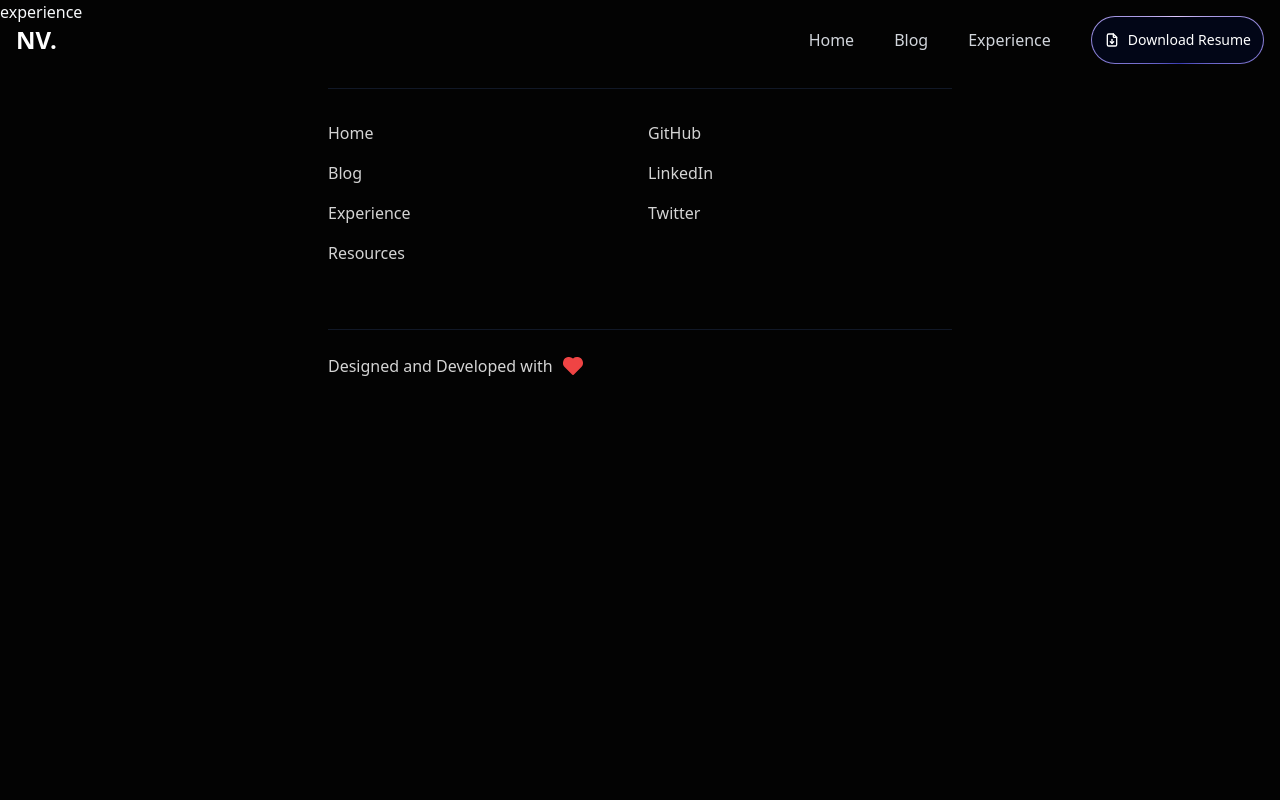
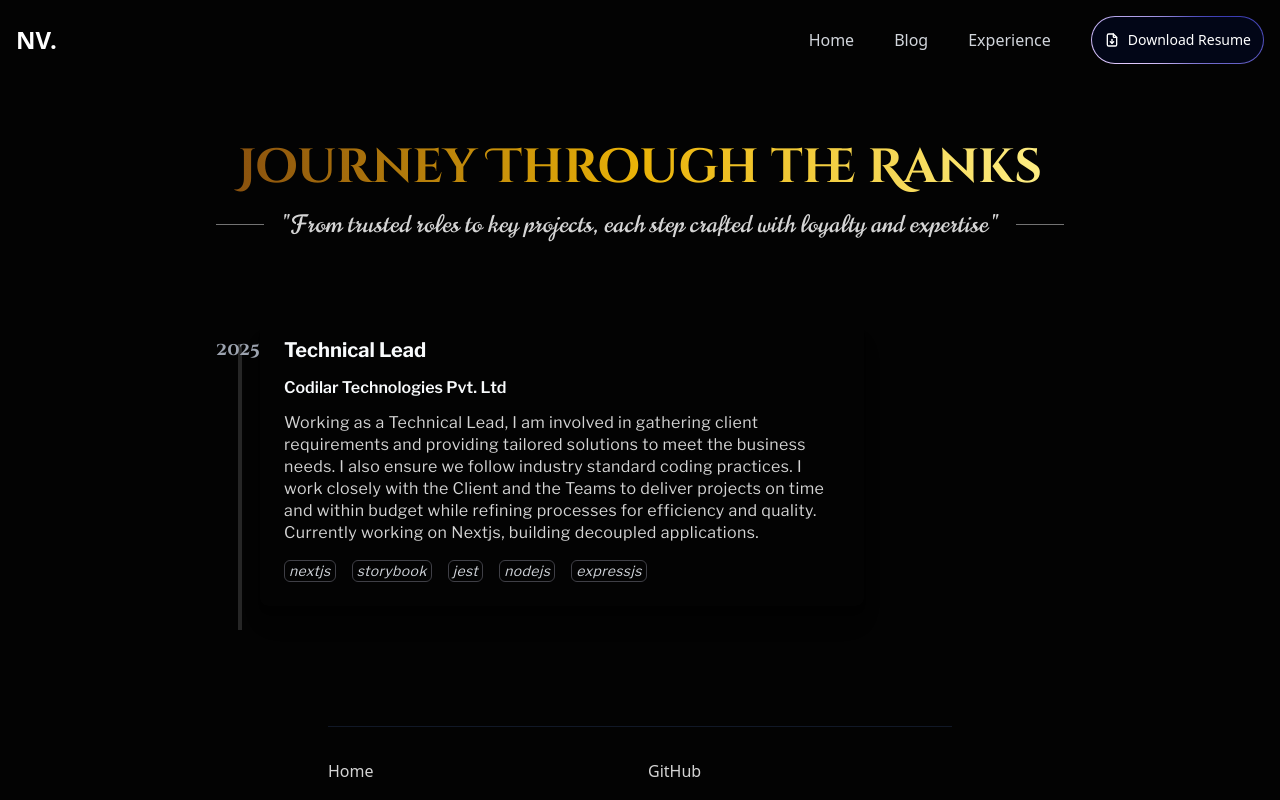
Before and after one commit to NavaneethVijay/godfolio, a Next.js app: page /experience in a window 1280 px wide. Shown: the top 800 px of the page. Built offline with nearby package versions, Linux system fonts and the light colour scheme.

Commit message:
fixed font sizes and updated experience page

```diff
--- a/src/components/parsedContent.tsx
+++ b/src/components/parsedContent.tsx
@@ -32,7 +32,7 @@ export default function parsedContent(content: Document) {
             {({ className, style, tokens, getLineProps, getTokenProps }) => (
               <pre
                 suppressHydrationWarning
-                className={`${className} p-4 rounded-lg overflow-x-auto`}
+                className={`${className} p-4 rounded-lg overflow-x-auto text-sm md:text-base`}
                 style={style}
               >
                 {tokens.map((line, i) => (
--- a/src/components/project/Experience.tsx
+++ b/src/components/project/Experience.tsx
@@ -58,7 +58,7 @@ export function Experience() {
       <h3 className="font-semibold mb-2 font-libreFranklint">{title}</h3>
       <ul className="list-disc pl-5 ">
         {skills.map((skill, index) => (
-          <li className="font-libreFranklin dark:text-neutral-300 tracking-wide font-libreFranklint" key={index}>
+          <li className="text-sm md:text-lg font-libreFranklin dark:text-neutral-300 tracking-wide font-libreFranklint" key={index}>
             {skill}
           </li>
         ))}
--- a/src/components/project/Footer.tsx
+++ b/src/components/project/Footer.tsx
@@ -49,8 +49,8 @@ export default function Footer() {
         ))}
       </div>
       <hr className="w-full border-1 border-gray-200 dark:border-gray-900 mb-6" />
-      <p className="flex flex-row text-neutral-300 items-center">
-        Designed and Developed with <IconHeartFilled className="text-red-500 ml-2" />
+      <p className="flex text-sm flex-row text-neutral-500 items-center">
+        Designed and Developed with <IconHeartFilled className=" w-4 h-4 text-red-500 ml-2" />
       </p>
     </footer>
   );
--- a/src/components/project/Header.tsx
+++ b/src/components/project/Header.tsx
@@ -16,34 +16,7 @@ export default function Header() {
   const [isOpen, setIsOpen] = useState(false);
   const [isMounted, setIsMounted] = useState(false);
 
-  const handleHashClick = (
-    e: React.MouseEvent<HTMLAnchorElement>,
-    hash: string
-  ) => {
-    e.preventDefault();
 
-    // Check if we're on the home page
-    if (window.location.pathname !== '/') {
-      // If not on home page, navigate to home page with hash using router
-      router.push('/' + hash);
-      return;
-    }
-
-    // If we are on home page, smooth scroll
-    const element = document.querySelector(hash);
-    if (element) {
-      const offset = 100;
-      const elementPosition = element.getBoundingClientRect().top;
-      const offsetPosition = elementPosition + window.pageYOffset - offset;
-
-      window.scrollTo({
-        top: offsetPosition,
-        behavior: "smooth",
-      });
-
-      setIsOpen(false);
-    }
-  };
 
   useEffect(() => {
     setIsMounted(true);
@@ -76,17 +49,19 @@ export default function Header() {
     <div className="flex flex-col md:flex-row flex-start md:items-center gap-10">
        <Link
         href="/"
+        onClick={() =>  setIsOpen(false)}
         className={linkClass}
       >
         Home
       </Link>
       <Link
         href="/blog"
+        onClick={() => setIsOpen(false)}
         className={linkClass}
       >
         Blog
       </Link>
-      <Link href="/experience" className={linkClass}>
+      <Link href="/experience"  onClick={() => setIsOpen(false)} className={linkClass}>
         Experience
       </Link>
       <DownloadResume />
--- a/src/components/project/IntroText.tsx
+++ b/src/components/project/IntroText.tsx
@@ -3,7 +3,7 @@ import React from "react";
 const Intro = () => {
   return (
     <div className="max-w-4xl mx-auto px-6 md:px-4 py-4 tracking-wider  dark:text-neutral-300 font-light font-libreFranklin ">
-      <p className="mb-4 text-lg font-light">
+      <p className="mb-4 text-sm md:text-lg font-light">
         My mum still can't explain what I do, so let me try: I’ve had the
         privilege of creating design systems, leading teams, and building
         products with over 6 years of experience. When I'm not binge-watching TV
@@ -14,14 +14,14 @@ const Intro = () => {
         <span className="font-bold">Bailey</span>
       </p>
 
-      <p className=" mb-4 text-lg font-light">
+      <p className=" mb-4 text-sm md:text-lg font-light">
         I craft robust, scalable architecture focused on long-term growth. My
         expertise spans both frontend and backend development, where I
         prioritize clean, maintainable code and integrate tools that enhance
         productivity and value.
       </p>
 
-      <p className="mb-4 text-lg font-light">
+      <p className="mb-4 text-sm md:text-lg font-light">
         With a critical eye and analytical mindset, I balance innovation with
         practicality, rigorously testing new ideas to ensure they meet high
         standards for quality and performance. Whether it's building APIs,
@@ -29,7 +29,7 @@ const Intro = () => {
         deliver solutions that are both powerful and resilient.
       </p>
 
-      <p className="text-lg font-light ">
+      <p className="text-sm md:text-lg font-light ">
         If you’re looking for a dedicated professional who brings clarity and
         results-oriented thinking to every project, let's connect.
       </p>
--- a/src/components/project/ProjectsGrid.tsx
+++ b/src/components/project/ProjectsGrid.tsx
@@ -26,7 +26,7 @@ import Link from "next/link";
 
 export function ProjectsGrid() {
   return (
-    <div className="container mx-auto py-10">
+    <div className="container mx-auto py-10 px-6 md:px-0">
       <BentoGrid className="md:auto-rows-[22rem] grid-cols-1 md:grid-cols-4">
         {items.map((item, i) => (
           <BentoGridItem
--- a/src/components/project/SectionHeadings.tsx
+++ b/src/components/project/SectionHeadings.tsx
@@ -16,7 +16,6 @@ export default function SectionHeadings({
         className="text-3xl max-w-4xl mx-auto relative text-neutral-800 lg:text-5xl font-bold font-cinzel bg-clip-text text-transparent bg-no-repeat bg-gradient-to-r
       from-yellow-800 via-yellow-500 to-yellow-200 "
       >
-        {/* <IconBrandRedhat className="absolute top-0 left-[30%] transform -translate-x-1/2 -translate-y-12 w-20 h-20 text-neutral-900 z-0" /> */}
         {title}
       </h2>
       <div className="flex items-center mt-4  max-w-4xl mx-auto">
--- a/src/pages/blog/[slug].tsx
+++ b/src/pages/blog/[slug].tsx
@@ -3,6 +3,7 @@ import Head from "next/head";
 import Link from "next/link";
 import { getAllPosts, getBlogPost } from "@/lib/contentful";
 import parsedContent from "@/components/parsedContent";
+import { IconArrowBack, IconBackhoe } from "@tabler/icons-react";
 
 export default function BlogPostPage({ post }: any) {
   if (!post) return null;
@@ -14,14 +15,17 @@ export default function BlogPostPage({ post }: any) {
       </Head>
 
       <div className="mt-20">
-        <article className="container mx-auto py-10 px-4">
+        <article className="container mx-auto md:py-10 px-6 md:px-4">
+          <div className="mb-4">
+            <Link className="text-neutral-400 flex items-center gap-1 text-sm" href="/blog"> <IconArrowBack /> Back to Blog</Link>
+          </div>
           <div className="max-w-3xl mx-auto">
-            <h1 className="text-4xl font-bold mb-4 font-libreFranklin text-neutral-800 dark:text-neutral-200">
+            <h1 className="text-xl md:text-4xl font-bold mb-4 font-libreFranklin text-neutral-800 dark:text-neutral-200">
               {post.title}
             </h1>
-            <div className="flex gap-1">
+            <div className="text-sm text-neutral-500 dark:text-neutral-400  flex gap-1">
             <span>Navaneeth Vijay / </span>
-            <time className="text-neutral-500 dark:text-neutral-400 mb-8 block">
+            <time className="block">
               {new Date(post.publishedDate).toLocaleDateString("en-US", {
                 year: "numeric",
                 month: "long",
--- a/src/pages/blog/index.tsx
+++ b/src/pages/blog/index.tsx
@@ -6,7 +6,7 @@ import SectionHeadings from "@/components/project/SectionHeadings";
 
 export default function BlogIndex({ posts }: { posts: any[] }) {
   return (
-    <>
+    <div className="max-w-5xl mx-auto px-6 md:px-0">
       <Head>
         <title>Blog | Navaneeth Vijay</title>
         <meta
@@ -21,7 +21,7 @@ export default function BlogIndex({ posts }: { posts: any[] }) {
           description="Stories from the trenches of web development"
         />
       </section>
-      <div className="max-w-5xl mx-auto py-10">
+      <div className="py-10">
         <div>
           {posts.map((post) => (
             <Link
@@ -45,7 +45,7 @@ export default function BlogIndex({ posts }: { posts: any[] }) {
           ))}
         </div>
       </div>
-    </>
+    </div>
   );
 }
 
--- a/src/pages/experience.tsx
+++ b/src/pages/experience.tsx
@@ -1,7 +1,88 @@
-import React from 'react'
+import SectionHeadings from "@/components/project/SectionHeadings";
+import { IconCode, IconProgress } from "@tabler/icons-react";
+import { BriefcaseIcon } from "lucide-react";
+import React, { ReactHTML, ReactNode } from "react";
+
+interface JobExperience {
+  year: number;
+  title: string;
+  company: string;
+  description: ReactNode;
+}
+
+const getStackBadge = (stack: string) => {
+  return (
+    <span className="leading-5 mb-2 dark:border dark:border-zinc-700 text-gray-700 dark:text-gray-300 dark:bg-transparent rounded-md text-sm italic bg-gray-50 mr-2 px-1">
+      {stack}
+    </span>
+  );
+};
+const experiences: JobExperience[] = [
+  {
+    year: new Date().getFullYear(),
+    title: "Technical Lead",
+    company: "Codilar Technologies Pvt. Ltd",
+    description: (
+      <div>
+        Working as a Technical Lead, I am involved in gathering client
+        requirements and providing tailored solutions to meet the business
+        needs. I also ensure we follow industry standard coding practices. I
+        work closely with the Client and the Teams to deliver projects on time
+        and within budget while refining processes for efficiency and quality.
+        Currently working on Nextjs, building decoupled applications.
+        <div className="flex gap-2 mt-4">
+          {getStackBadge("nextjs")}
+          {getStackBadge("storybook")}
+          {getStackBadge("jest")}
+          {getStackBadge("nodejs")}
+          {getStackBadge("expressjs")}
+        </div>
+      </div>
+    ),
+  },
+];
 
 export default function experience() {
   return (
-    <div>experience</div>
-  )
+    <div className="max-w-4xl mx-auto p-4 sm:p-6">
+      <section className="mt-20 pt-10">
+        <SectionHeadings
+          title="Journey Through the Ranks"
+          description="From trusted roles to key projects, each step crafted with loyalty and expertise"
+        />
+      </section>
+      <div className="relative mt-20">
+        {experiences.map((experience, index) => {
+          return (
+            <div
+              key={index}
+              className="mb-8 flex justify-between items-start w-full font-libreFranklin"
+            >
+              <div className="z-20 flex items-center order-1">
+                <h1 className="mx-auto mt-4 text-gray-400 font-cinzel font-semibold text-lg">
+                  {experience.year}
+                </h1>
+              </div>
+
+              <div className="order-2 rounded-lg shadow-xl w-9/12 px-6 py-4">
+                <h3 className="mb-3 font-bold text-xl">{experience.title}</h3>
+                <h4 className="mb-3 font-semibold text-primary text-md">
+                  {experience.company}
+                </h4>
+                <div className="text-base leading-snug tracking-wide text-gray-300 dark:text-neutral-300">
+                  {experience.description}
+                </div>
+              </div>
+
+              <div className="order-3 w-3/12"></div>
+            </div>
+          );
+        })}
+        <div
+          className="absolute h-full w-1 bg-neutral-800 left-6 top-6 transform -translate-x-1/2"
+          data-id="14"
+        ></div>
+      </div>
+    </div>
+  );
 }
--- a/src/pages/index.tsx
+++ b/src/pages/index.tsx
@@ -52,7 +52,13 @@ export default function HomePage() {
                 <DownloadResume />
               </div>
 
-              <div className="grid grid-rows-[10rem] grid-cols-6 md:grid-cols-6 gap-6 px-6 md:px-0 mt-10  md:grid-rows-none">
+              <div className="mt-16 mb-10">
+                <p className="text-center dark:text-neutral-300 font-norican text-2xl">
+                  "Every great tale deserves a fitting score; let the music
+                  accompany your exploration."
+                </p>
+              </div>
+              <div className="grid grid-rows-[10rem] grid-cols-6 md:grid-cols-6 gap-6 px-6 md:px-0 md:grid-rows-none">
                 <div className="rounded-xl col-span-6 md:col-span-4 flex flex-col">
                   <iframe
                     style={{ borderRadius: "12px" }}
@@ -101,7 +107,7 @@ export default function HomePage() {
           </div>
           <ProjectsGrid />
         </section>
-        <section className="container mx-auto py-10">
+        <section className="container mx-auto px-6 md:px-0 wpy-10">
           <Experience />
         </section>
         <section className="py-10">
```
Lines whose indentation alone changed are shown as unchanged.
